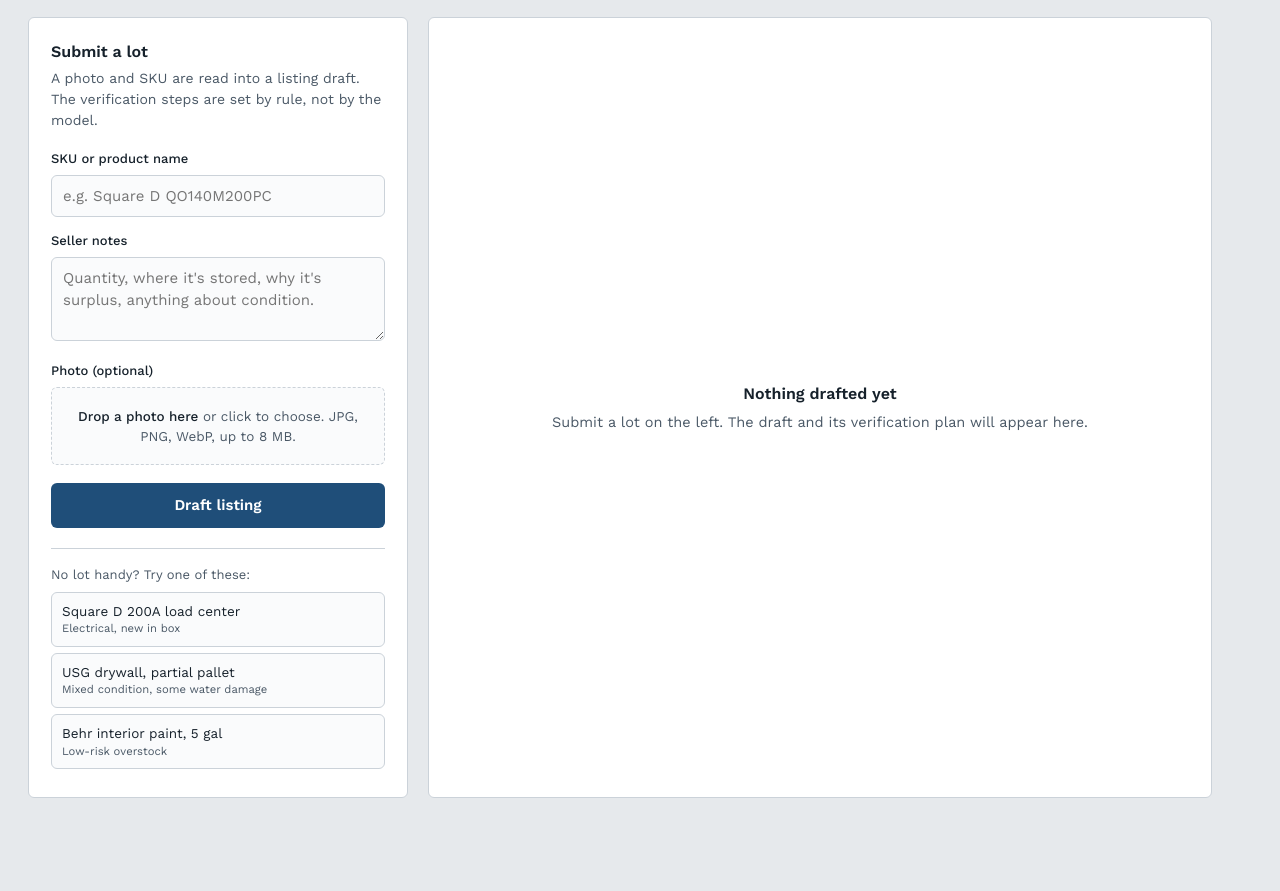
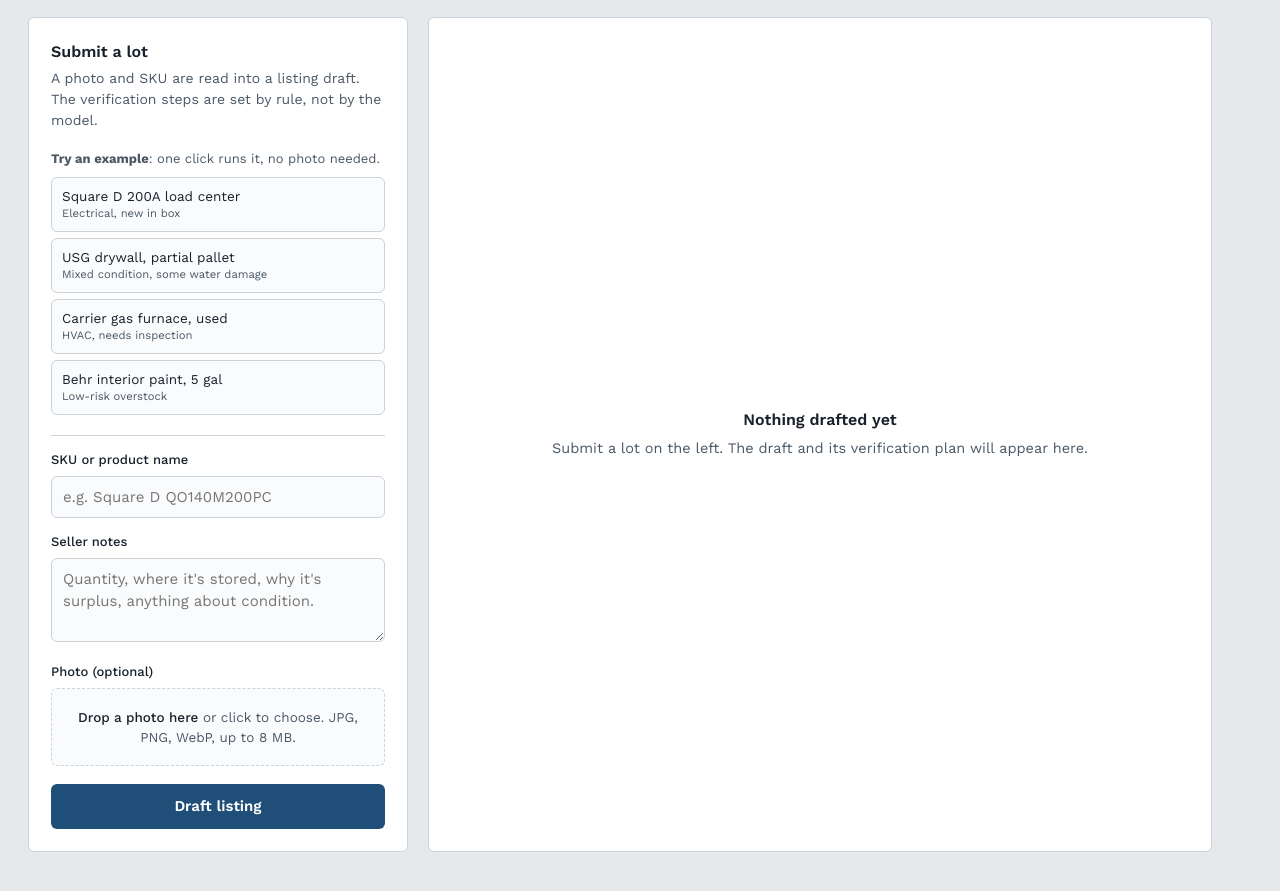
Before and after one commit to rishabhsxngh/restock-verify, a plain HTML site: page app/static/index.html in a window 1280 px wide. Shown: the part 53-944 px from the top of the page. Before the commit the page ends 891 px from the top, so only its background shows below. Drawn offline with nearby package versions, Linux system fonts and the light colour scheme.

Commit message:
Make example lots one-click, move them above the form, add a used-furnace example

```diff
--- a/app/static/index.html
+++ b/app/static/index.html
@@ -76,7 +76,7 @@
   button.primary:hover { background: var(--action-hover); }
   button.primary[disabled] { opacity: .6; cursor: progress; }
 
-  .samples { margin-top: 20px; padding-top: 16px; border-top: 1px solid var(--line); }
+  .samples { margin: 0 0 6px; padding-bottom: 14px; border-bottom: 1px solid var(--line); }
   .samples p { margin: 0 0 8px; font-size: 13px; color: var(--ink-2); }
   .samples button {
     display: block; width: 100%; text-align: left; font: inherit; font-size: 13.5px;
@@ -158,6 +158,14 @@
     <h2 id="intake-h">Submit a lot</h2>
     <p class="lead">A photo and SKU are read into a listing draft. The verification steps are set by rule, not by the model.</p>
 
+    <div class="samples">
+      <p><strong>Try an example</strong>: one click runs it, no photo needed.</p>
+      <button type="button" data-sku="Square D QO140M200PC" data-notes="Factory sealed, overstock from a cancelled commercial order.">Square D 200A load center<small>Electrical, new in box</small></button>
+      <button type="button" data-sku="USG Sheetrock 1/2 in x 4 ft x 8 ft" data-notes="18 sheets, corners of bottom 4 show water staining from a warehouse leak. Rest look fine.">USG drywall, partial pallet<small>Mixed condition, some water damage</small></button>
+      <button type="button" data-sku="Carrier 59SC2B080S17-16 gas furnace" data-notes="Pulled from a remodel after 2 seasons, was running fine at removal. No box.">Carrier gas furnace, used<small>HVAC, needs inspection</small></button>
+      <button type="button" data-sku="Behr Premium Plus interior eggshell, 5 gal" data-notes="Two unopened buckets, customer ordered the wrong color.">Behr interior paint, 5 gal<small>Low-risk overstock</small></button>
+    </div>
+
     <label for="sku">SKU or product name</label>
     <input id="sku" type="text" placeholder="e.g. Square D QO140M200PC" autocomplete="off">
 
@@ -173,12 +181,6 @@
 
     <button class="primary" id="submit">Draft listing</button>
 
-    <div class="samples">
-      <p>No lot handy? Try one of these:</p>
-      <button type="button" data-sku="Square D QO140M200PC" data-notes="Factory sealed, overstock from a cancelled commercial order.">Square D 200A load center<small>Electrical, new in box</small></button>
-      <button type="button" data-sku="USG Sheetrock 1/2 in x 4 ft x 8 ft" data-notes="18 sheets, corners of bottom 4 show water staining from a warehouse leak. Rest look fine.">USG drywall, partial pallet<small>Mixed condition, some water damage</small></button>
-      <button type="button" data-sku="Behr Premium Plus interior eggshell, 5 gal" data-notes="Two unopened buckets, customer ordered the wrong color.">Behr interior paint, 5 gal<small>Low-risk overstock</small></button>
-    </div>
   </section>
 
   <section class="panel result" aria-live="polite">
@@ -237,7 +239,7 @@
   // Sample lots
   document.querySelectorAll('.samples button').forEach(b => b.addEventListener('click', () => {
     $('sku').value = b.dataset.sku; $('notes').value = b.dataset.notes;
-    fileInput.value = ''; showFile(null); $('sku').focus();
+    fileInput.value = ''; showFile(null); $('submit').click();
   }));
 
   function setError(msg) { const e = $('error'); e.textContent = msg || ''; e.classList.toggle('show', !!msg); }
```
